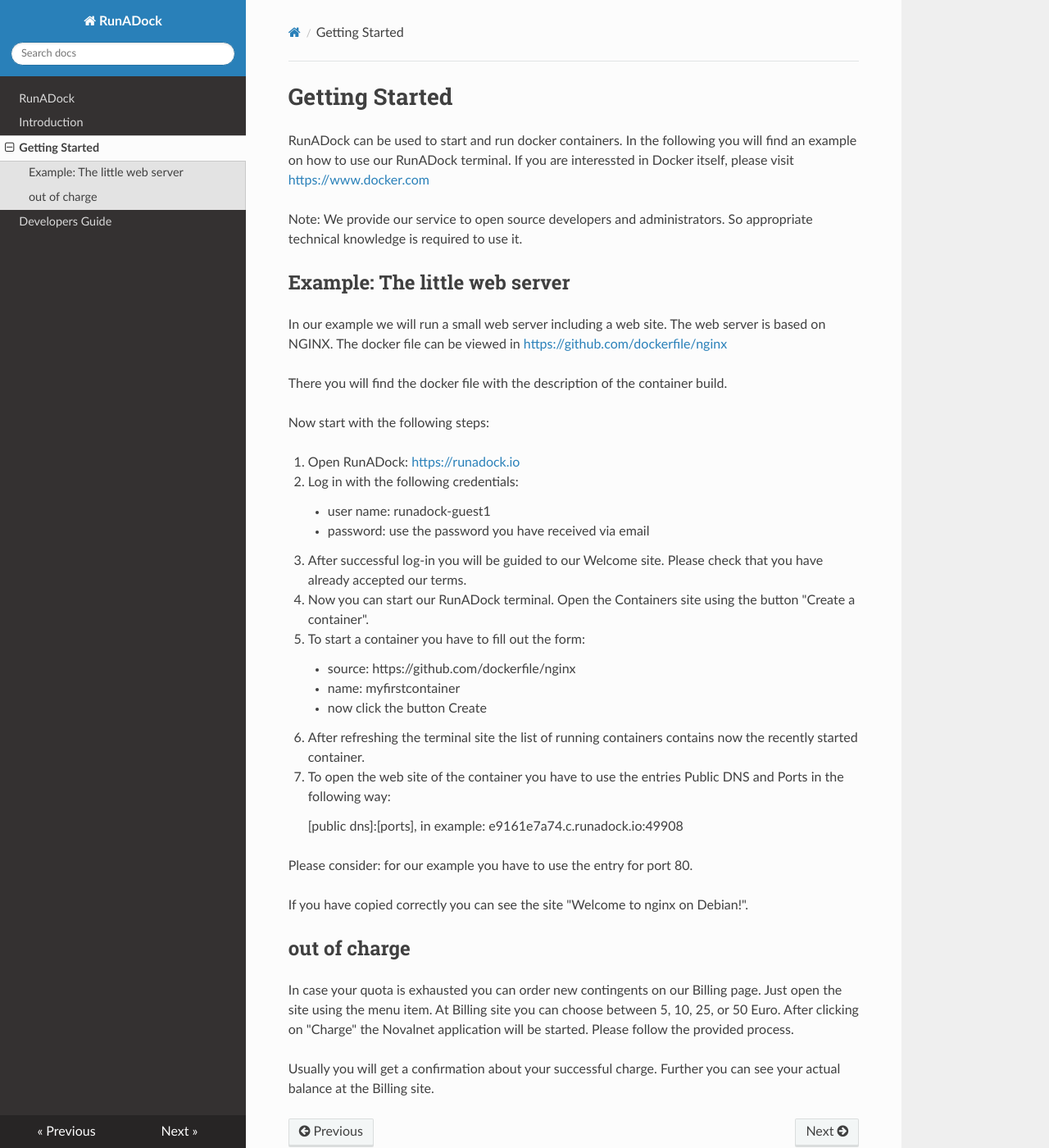
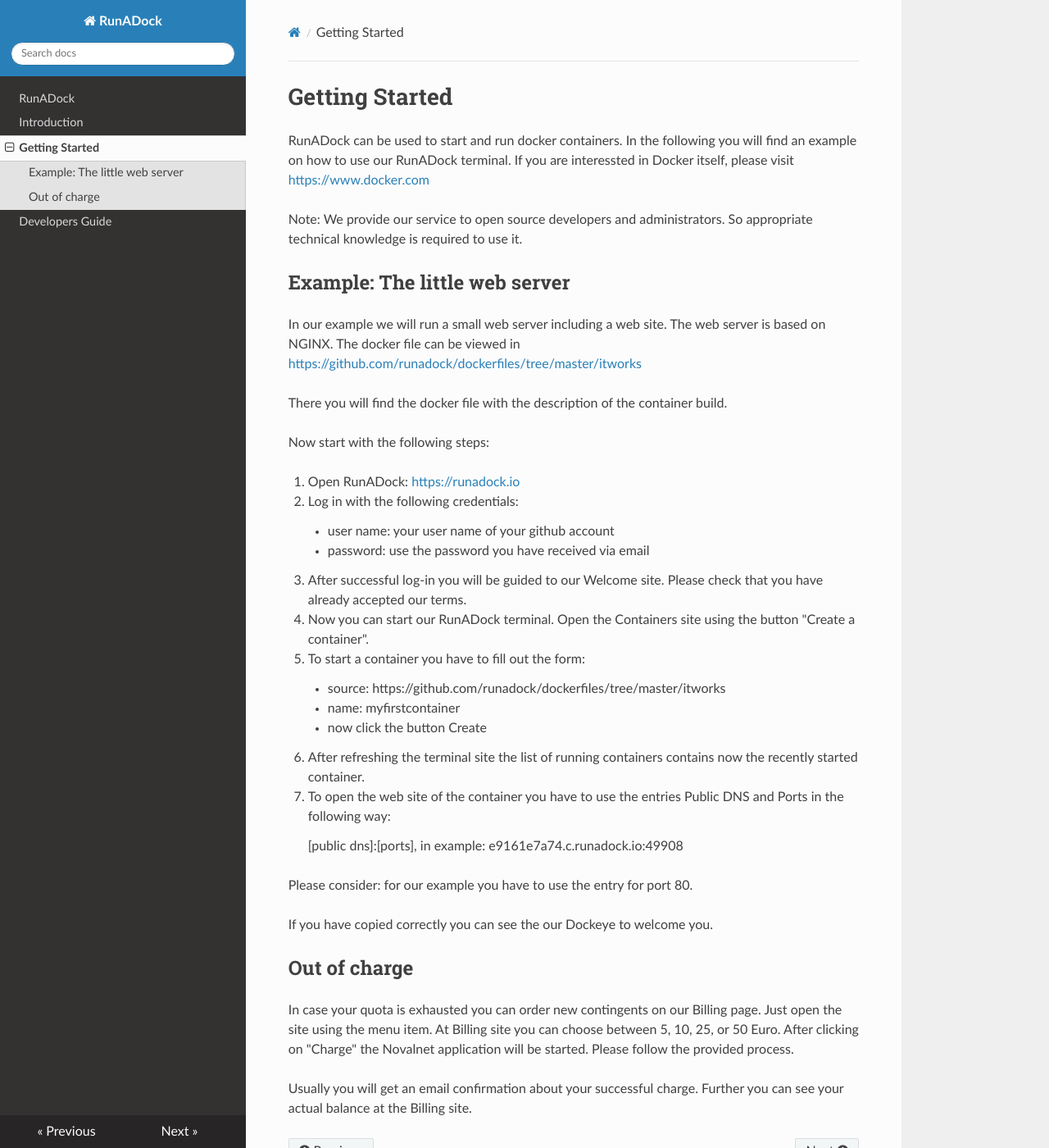
Before and after one commit to runadock/docs, an MkDocs documentation site: the page built from docs/GettingStarted.md, in a window 1280 px wide and 1400 px high. Shown: the whole window at 82% size. Built offline with MkDocs 1.6.1, drawn with Linux system fonts in a browser that asks for light colours; nearby versions of some CDN libraries; old or Windows-style settings are respelled for this version of MkDocs.

Commit message:
Update GettingStarted.md

```diff
--- a/docs/GettingStarted.md
+++ b/docs/GettingStarted.md
@@ -9,7 +9,7 @@ Note: We provide our service to open source developers and administrators. So ap
 Example: The little web server
 ------------------------------
 
-In our example we will run a small web server including a web site. The web server is based on NGINX. The docker file can be viewed in <https://github.com/dockerfile/nginx>
+In our example we will run a small web server including a web site. The web server is based on NGINX. The docker file can be viewed in <https://github.com/runadock/dockerfiles/tree/master/itworks>
 
 There you will find the docker file with the description of the container build.
 
@@ -18,14 +18,14 @@ Now start with the following steps:
 1. Open RunADock: <https://runadock.io>
 2. Log in with the following credentials:
 
-    * user name: runadock-guest1
+    * user name: your user name of your github account
     * password: use the password you have received via email
 
 3. After successful log-in you will be guided to our Welcome site. Please check that you have already accepted our terms.
 4. Now you can start our RunADock terminal. Open the Containers site using the button "Create a container".
 5. To start a container you have to fill out the form:
 
-    * source: https://github.com/dockerfile/nginx
+    * source: https://github.com/runadock/dockerfiles/tree/master/itworks
     * name: myfirstcontainer
     * now click the button Create
 
@@ -36,11 +36,11 @@ Now start with the following steps:
 
    Please consider: for our example you have to use the entry for port 80.
 
-If you have copied correctly you can see the site "Welcome to nginx on Debian!".
+If you have copied correctly you can see the our Dockeye to welcome you.
 
-out of charge
+Out of charge
 -------------
 
 In case your quota is exhausted you can order new contingents on our Billing page. Just open the site using the menu item. At Billing site you can choose between 5, 10, 25, or 50 Euro. After clicking on "Charge" the Novalnet application will be started. Please follow the provided process.
 
-Usually you will get a confirmation about your successful charge. Further you can see your actual balance at the Billing site.
+Usually you will get an email confirmation about your successful charge. Further you can see your actual balance at the Billing site.
```
